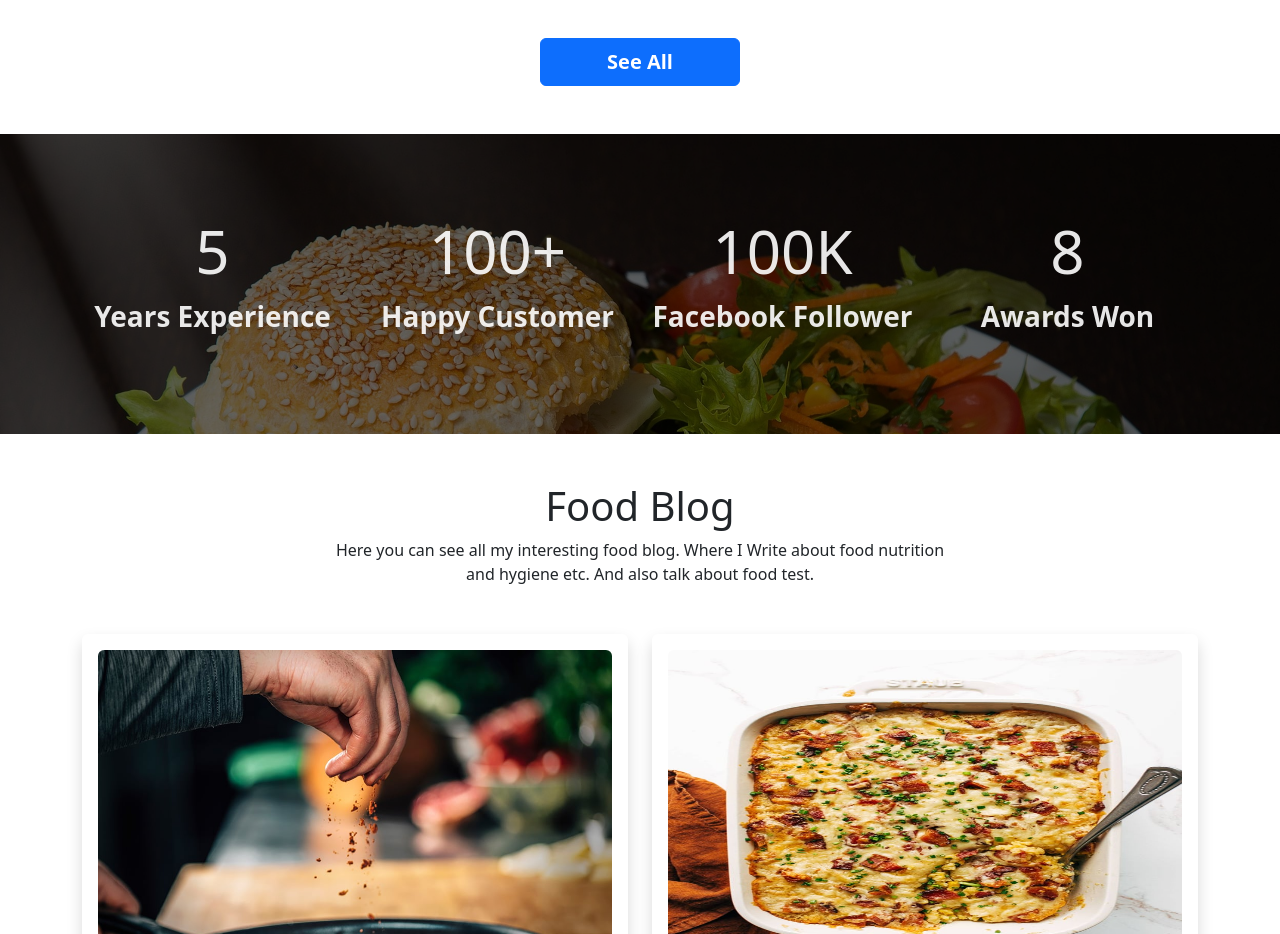
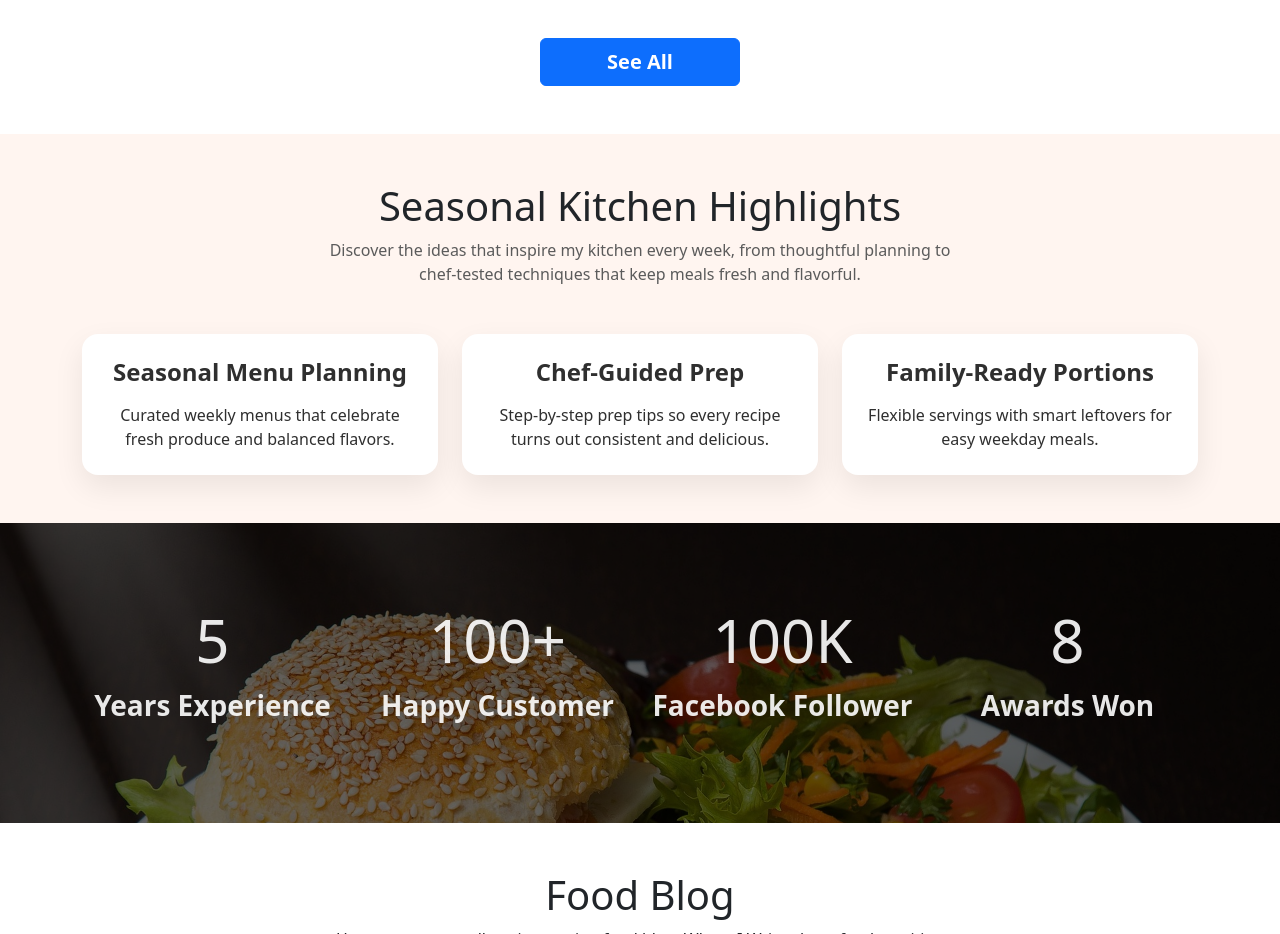
Before and after one commit to mdYeasin-cmd/dream-kitchen, a React (Create React App) app: page / in a window 1280 px wide. Shown: the part 860-1794 px from the top of the page. Built offline with nearby package versions, Linux system fonts and the light colour scheme; no server answers.

Commit message:
Add seasonal highlights section to home

```diff
--- a/src/Pages/Home/Home/Home.js
+++ b/src/Pages/Home/Home/Home.js
@@ -5,6 +5,7 @@ import DeliciousRecipies from '../DeliciousRecipies/DeliciousRecipies';
 import FoodBlog from '../FoodBlog/FoodBlog';
 import Newsletter from '../Newsletter/Newsletter';
 import Reputation from '../Reputation/Reputation';
+import SeasonalHighlights from '../SeasonalHighlights/SeasonalHighlights';
 
 const Home = () => {
 
@@ -14,6 +15,7 @@ const Home = () => {
         <div>
             <Banner></Banner>
             <DeliciousRecipies></DeliciousRecipies>
+            <SeasonalHighlights></SeasonalHighlights>
             <Reputation></Reputation>
             <FoodBlog></FoodBlog>
             <Newsletter></Newsletter>
--- /dev/null
+++ b/src/Pages/Home/SeasonalHighlights/SeasonalHighlights.css
@@ -0,0 +1,21 @@
+.seasonal-highlights {
+    background: #fff5f0;
+}
+
+.seasonal-description {
+    max-width: 640px;
+    color: #5b5b5b;
+}
+
+.seasonal-card {
+    background: #ffffff;
+    border-radius: 16px;
+    box-shadow: 0 12px 30px rgba(0, 0, 0, 0.08);
+    color: #2f2f2f;
+    transition: transform 0.2s ease, box-shadow 0.2s ease;
+}
+
+.seasonal-card:hover {
+    transform: translateY(-6px);
+    box-shadow: 0 18px 40px rgba(0, 0, 0, 0.12);
+}
--- /dev/null
+++ b/src/Pages/Home/SeasonalHighlights/SeasonalHighlights.js
@@ -0,0 +1,45 @@
+import React from 'react';
+import './SeasonalHighlights.css';
+
+const highlights = [
+    {
+        title: 'Seasonal Menu Planning',
+        description: 'Curated weekly menus that celebrate fresh produce and balanced flavors.'
+    },
+    {
+        title: 'Chef-Guided Prep',
+        description: 'Step-by-step prep tips so every recipe turns out consistent and delicious.'
+    },
+    {
+        title: 'Family-Ready Portions',
+        description: 'Flexible servings with smart leftovers for easy weekday meals.'
+    }
+];
+
+const SeasonalHighlights = () => {
+    return (
+        <section className="seasonal-highlights py-5">
+            <div className="container">
+                <div className="text-center mb-5">
+                    <h2 className="fs-1">Seasonal Kitchen Highlights</h2>
+                    <p className="mx-auto seasonal-description">
+                        Discover the ideas that inspire my kitchen every week, from thoughtful planning to
+                        chef-tested techniques that keep meals fresh and flavorful.
+                    </p>
+                </div>
+                <div className="row g-4">
+                    {highlights.map((item) => (
+                        <div className="col-12 col-md-4" key={item.title}>
+                            <div className="seasonal-card h-100 p-4 text-center">
+                                <h3 className="fs-4 fw-semibold mb-3">{item.title}</h3>
+                                <p className="mb-0">{item.description}</p>
+                            </div>
+                        </div>
+                    ))}
+                </div>
+            </div>
+        </section>
+    );
+};
+
+export default SeasonalHighlights;
```
